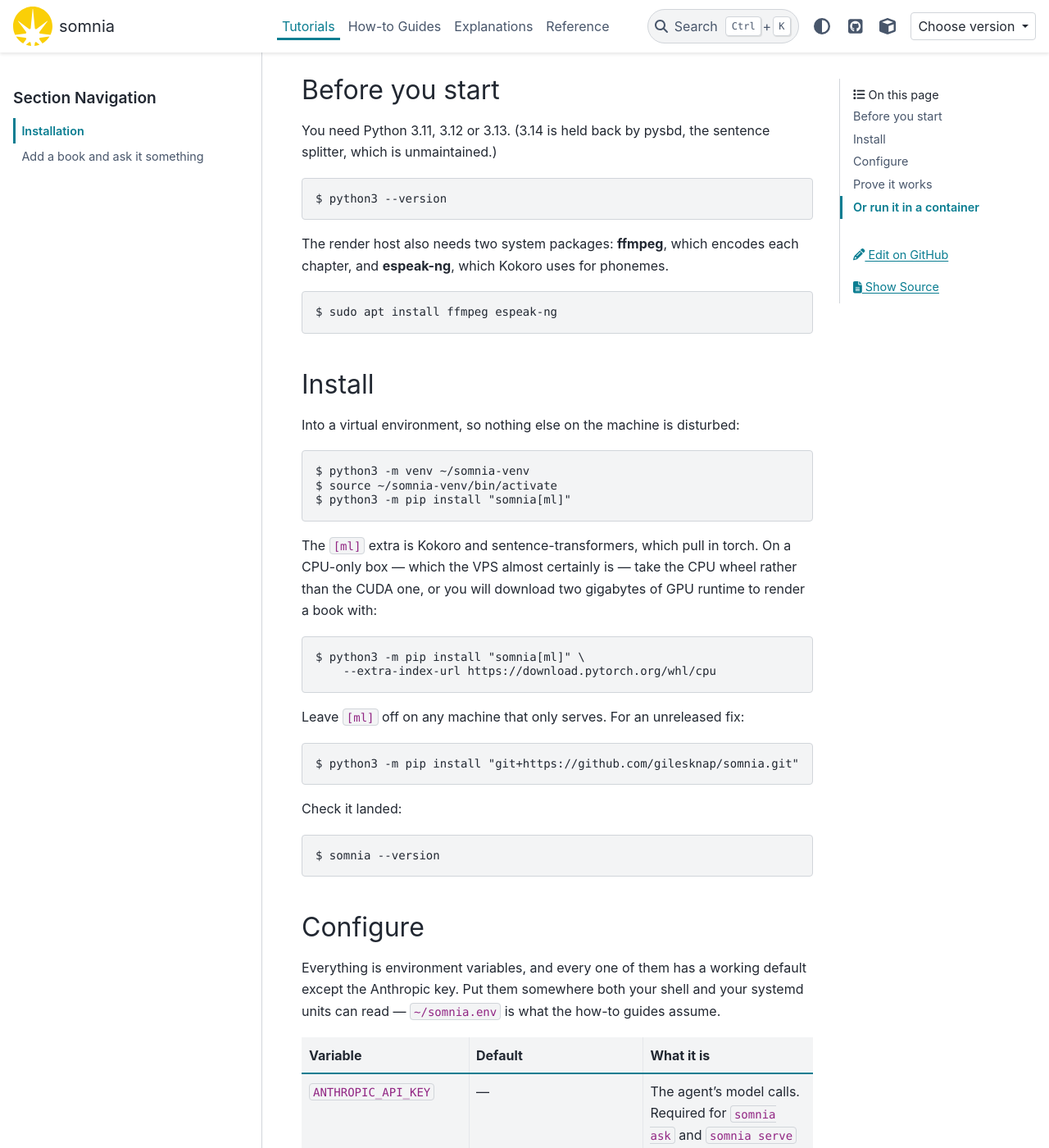
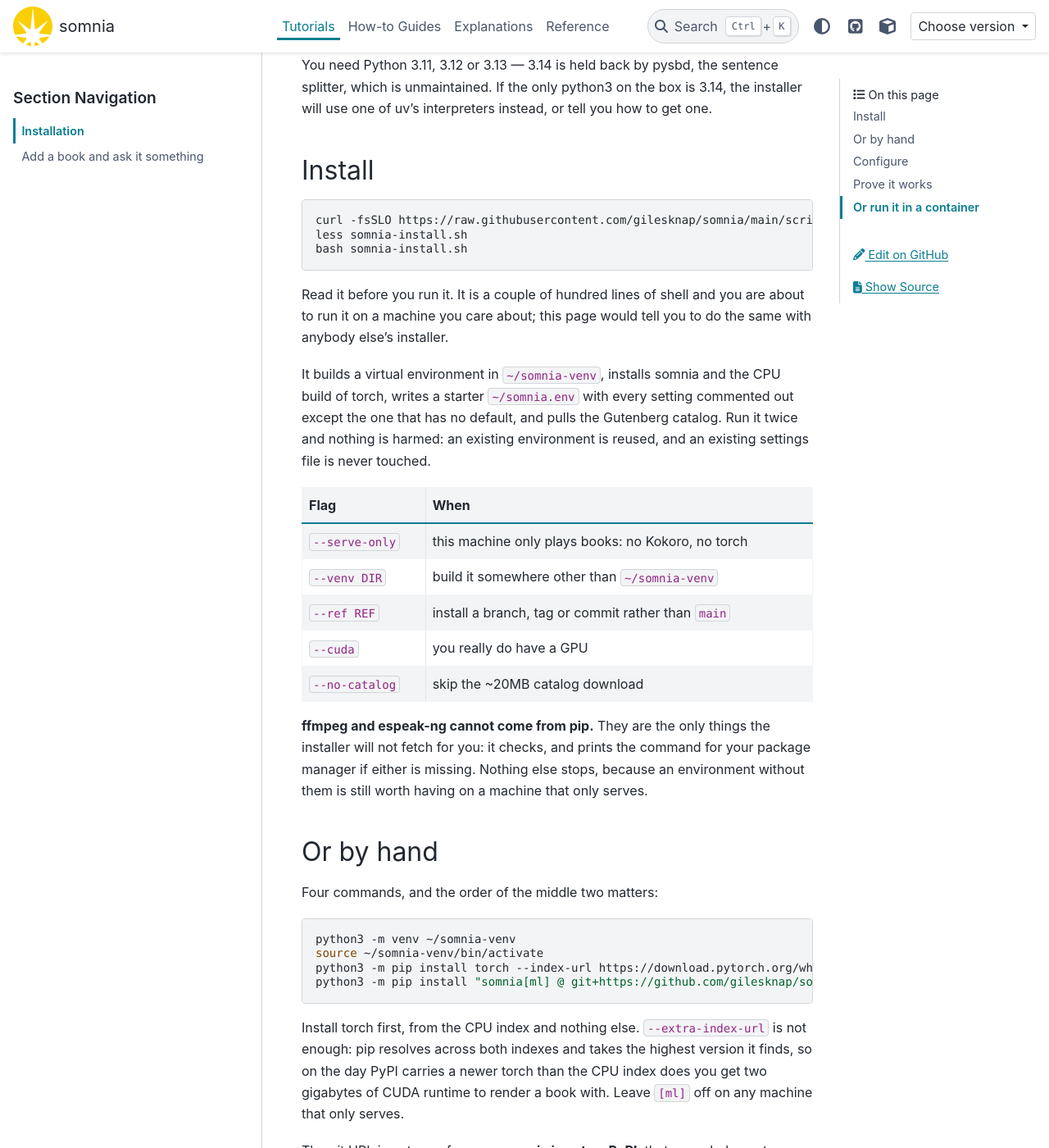
Before and after one commit to gilesknap/somnia, a Sphinx documentation site: the page built from docs/tutorials/installation.md, in a window 1280 px wide and 1400 px high, scrolled down 267 px. Shown: the whole window at 82% size. Built offline with Sphinx 7.4.7 and the PyData theme 0.15.4, drawn with Linux system fonts in a browser that asks for light colours; pages that are not in the unit, such as notebooks, are missing from menus; the version number could not be read and is left out; some of the changed text lies outside the part shown.

Commit message:
Hand the install to a script, so the page can say run this
Installation was eleven commands and four paragraphs of things to get right.
It is now one script to read and run, and the tutorial is what is left after
the parts a machine does better.

somnia-install.sh finds an interpreter somnia can actually use — including
one of uv's when the only python3 on the box is 3.14 — builds the venv,
installs CPU torch before anything that wants torch, writes a starter
~/somnia.env with everything commented but the key, and pulls the catalog.
Run it twice and nothing is harmed.

somnia-doctor.sh is the other half: it asks somnia's own config loader what
it sees, so it cannot drift from what the server reads. It checks the thing
that fails quietly — every rendered chapter still on disk and still inside
SOMNIA_LIBRARY_DIR — because the alternative way to find that out is one
chapter that didn't arrive, at 2am.

Two things the docs had wrong. torch was installed with --extra-index-url,
which does not force the CPU wheel: pip resolves across both indexes and
takes the highest version, so the day PyPI is ahead of the CPU index you get
two gigabytes of CUDA runtime. Install torch first from the CPU index alone.
And `pip install somnia` installs a stranger's package — that name on PyPI
belongs to an unrelated project, and this one has never been published at
all. Install from the git URL until #9 puts it there as somnia-reader.

shellcheck runs over the scripts in pre-commit, since they are the one thing
here that a stranger runs on a machine we cannot see.

Co-Authored-By: Claude Opus 5 <noreply@anthropic.com>

````diff
--- a/docs/tutorials/installation.md
+++ b/docs/tutorials/installation.md
@@ -1,63 +1,73 @@
 # Installation
 
 somnia has two halves and they have different appetites. The machine that
-**renders** books needs Kokoro, torch and ffmpeg; the machine that **serves**
-them needs none of that. Most of the time they are the same VPS, and that is
-fine — install the full thing once.
+**renders** books needs Kokoro, torch, ffmpeg and espeak-ng; the machine that
+**serves** them needs none of that. Most of the time they are the same VPS, and
+that is what the installer assumes.
 
-## Before you start
-
-You need Python 3.11, 3.12 or 3.13. (3.14 is held back by pysbd, the sentence
-splitter, which is unmaintained.)
-
-```
-$ python3 --version
-```
-
-The render host also needs two system packages: **ffmpeg**, which encodes each
-chapter, and **espeak-ng**, which Kokoro uses for phonemes.
-
-```
-$ sudo apt install ffmpeg espeak-ng
-```
+You need Python 3.11, 3.12 or 3.13 — 3.14 is held back by pysbd, the sentence
+splitter, which is unmaintained. If the only python3 on the box is 3.14, the
+installer will use one of uv's interpreters instead, or tell you how to get one.
 
 ## Install
 
-Into a virtual environment, so nothing else on the machine is disturbed:
-
-```
-$ python3 -m venv ~/somnia-venv
-$ source ~/somnia-venv/bin/activate
-$ python3 -m pip install "somnia[ml]"
+```bash
+curl -fsSLO https://raw.githubusercontent.com/gilesknap/somnia/main/scripts/somnia-install.sh
+less somnia-install.sh
+bash somnia-install.sh
 ```
 
-The `[ml]` extra is Kokoro and sentence-transformers, which pull in torch. On a
-CPU-only box — which the VPS almost certainly is — take the CPU wheel rather
-than the CUDA one, or you will download two gigabytes of GPU runtime to render
-a book with:
+Read it before you run it. It is a couple of hundred lines of shell and you are
+about to run it on a machine you care about; this page would tell you to do the
+same with anybody else's installer.
 
-```
-$ python3 -m pip install "somnia[ml]" \
-    --extra-index-url https://download.pytorch.org/whl/cpu
+It builds a virtual environment in `~/somnia-venv`, installs somnia and the CPU
+build of torch, writes a starter `~/somnia.env` with every setting commented out
+except the one that has no default, and pulls the Gutenberg catalog. Run it
+twice and nothing is harmed: an existing environment is reused, and an existing
+settings file is never touched.
+
+| Flag | When |
+|---|---|
+| `--serve-only` | this machine only plays books: no Kokoro, no torch |
+| `--venv DIR` | build it somewhere other than `~/somnia-venv` |
+| `--ref REF` | install a branch, tag or commit rather than `main` |
+| `--cuda` | you really do have a GPU |
+| `--no-catalog` | skip the ~20MB catalog download |
+
+**ffmpeg and espeak-ng cannot come from pip.** They are the only things the
+installer will not fetch for you: it checks, and prints the command for your
+package manager if either is missing. Nothing else stops, because an
+environment without them is still worth having on a machine that only serves.
+
+## Or by hand
+
+Four commands, and the order of the middle two matters:
+
+```bash
+python3 -m venv ~/somnia-venv
+source ~/somnia-venv/bin/activate
+python3 -m pip install torch --index-url https://download.pytorch.org/whl/cpu
+python3 -m pip install "somnia[ml] @ git+https://github.com/gilesknap/somnia.git"
 ```
 
-Leave `[ml]` off on any machine that only serves. For an unreleased fix:
+Install torch first, from the CPU index and nothing else. `--extra-index-url` is
+not enough: pip resolves across both indexes and takes the highest version it
+finds, so on the day PyPI carries a newer torch than the CPU index does you get
+two gigabytes of CUDA runtime to render a book with. Leave `[ml]` off on any
+machine that only serves.
 
-```
-$ python3 -m pip install "git+https://github.com/gilesknap/somnia.git"
-```
-
-Check it landed:
-
-```
-$ somnia --version
-```
+The git URL is not a preference. **somnia is not on PyPI**: that name belongs to
+an unrelated project, so `pip install somnia` installs a stranger's package.
+Publishing this one as `somnia-reader` is
+[issue #9](https://github.com/gilesknap/somnia/issues/9).
 
 ## Configure
 
 Everything is environment variables, and every one of them has a working
-default except the Anthropic key. Put them somewhere both your shell and your
-systemd units can read — `~/somnia.env` is what the how-to guides assume.
+default except the Anthropic key. `~/somnia.env` is where the installer puts
+them and what the how-to guides assume — your shell reads it with `source`, and
+the systemd units read it with `EnvironmentFile=`.
 
 | Variable | Default | What it is |
 |---|---|---|
@@ -82,17 +92,32 @@ except for the one-off `somnia seed-positions`.
 
 ## Prove it works
 
-Pull the Gutenberg catalog — a ~20MB CSV, imported into FTS5, after which
-browsing is offline:
-
-```
-$ somnia catalog-update
-catalog updated: 76421 books
-$ somnia search "black beauty"
-   271  Black Beauty — Sewell, Anna
+```bash
+curl -fsSLO https://raw.githubusercontent.com/gilesknap/somnia/main/scripts/somnia-doctor.sh
+bash somnia-doctor.sh
 ```
 
-If that printed a book, the database is writable and the catalog is loaded.
+```text
+somnia doctor
+
+  ok    somnia 0.1.dev45 in /home/you/somnia-venv
+  ok    python 3.13.7
+  ok    settings from /home/you/somnia.env
+  ok    ffmpeg
+  ok    espeak-ng
+  ok    torch 2.13.0+cpu (CPU)
+  ok    ANTHROPIC_API_KEY is set
+  ok    catalog: 76421 books to search
+  warn  no books added yet — try 'somnia add 271'
+
+0 failed, 1 warned
+```
+
+It exits non-zero if anything failed, and it is worth running again after the
+first book: it checks that every rendered chapter is still on disk and still
+inside `SOMNIA_LIBRARY_DIR`, which is the failure you would otherwise meet at
+2am as one chapter that didn't arrive.
+
 [Add a book and ask it something](first-book.md) is what to do next.
 
 ## Or run it in a container
````
Also changed, not shown: .pre-commit-config.yaml, 2 other files.
